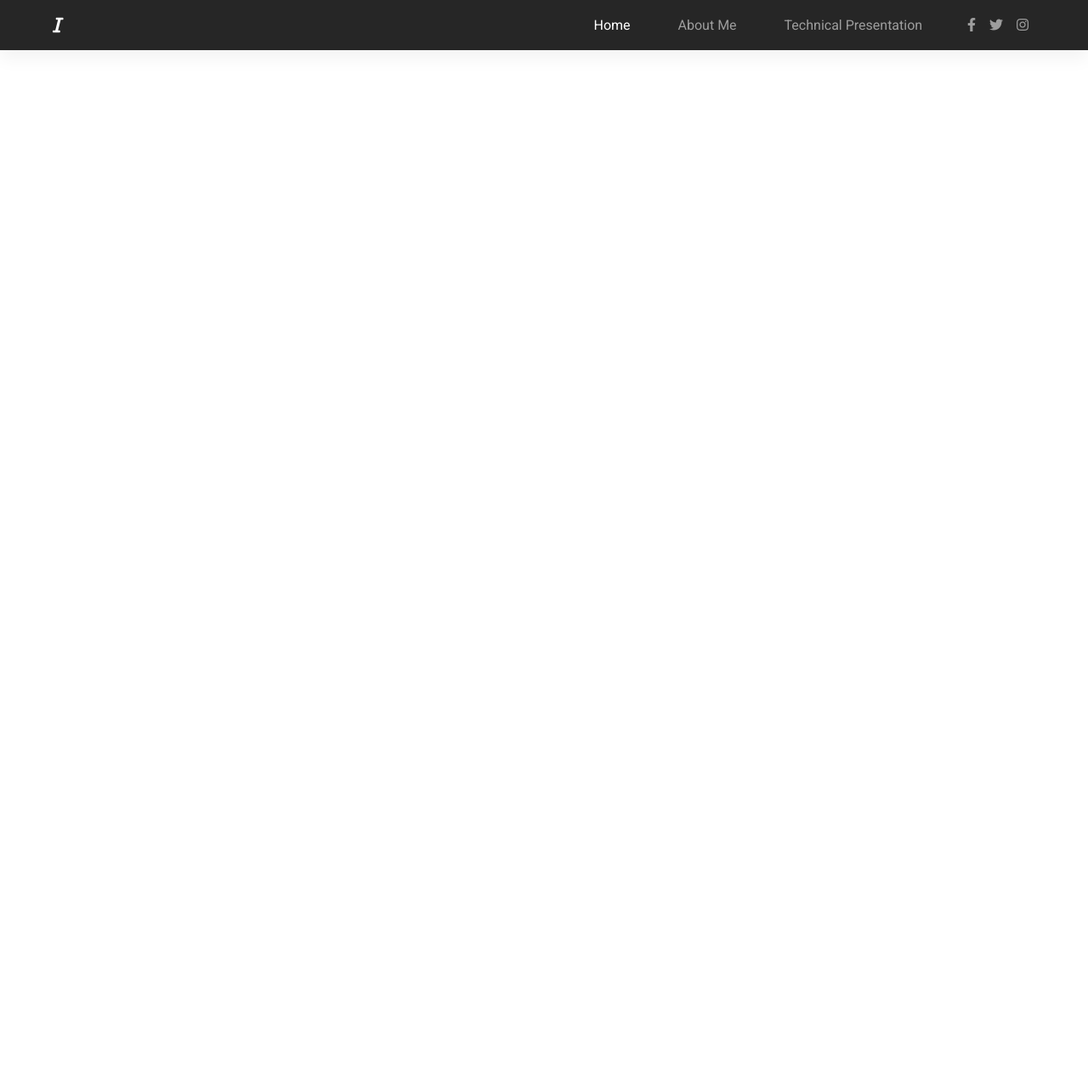
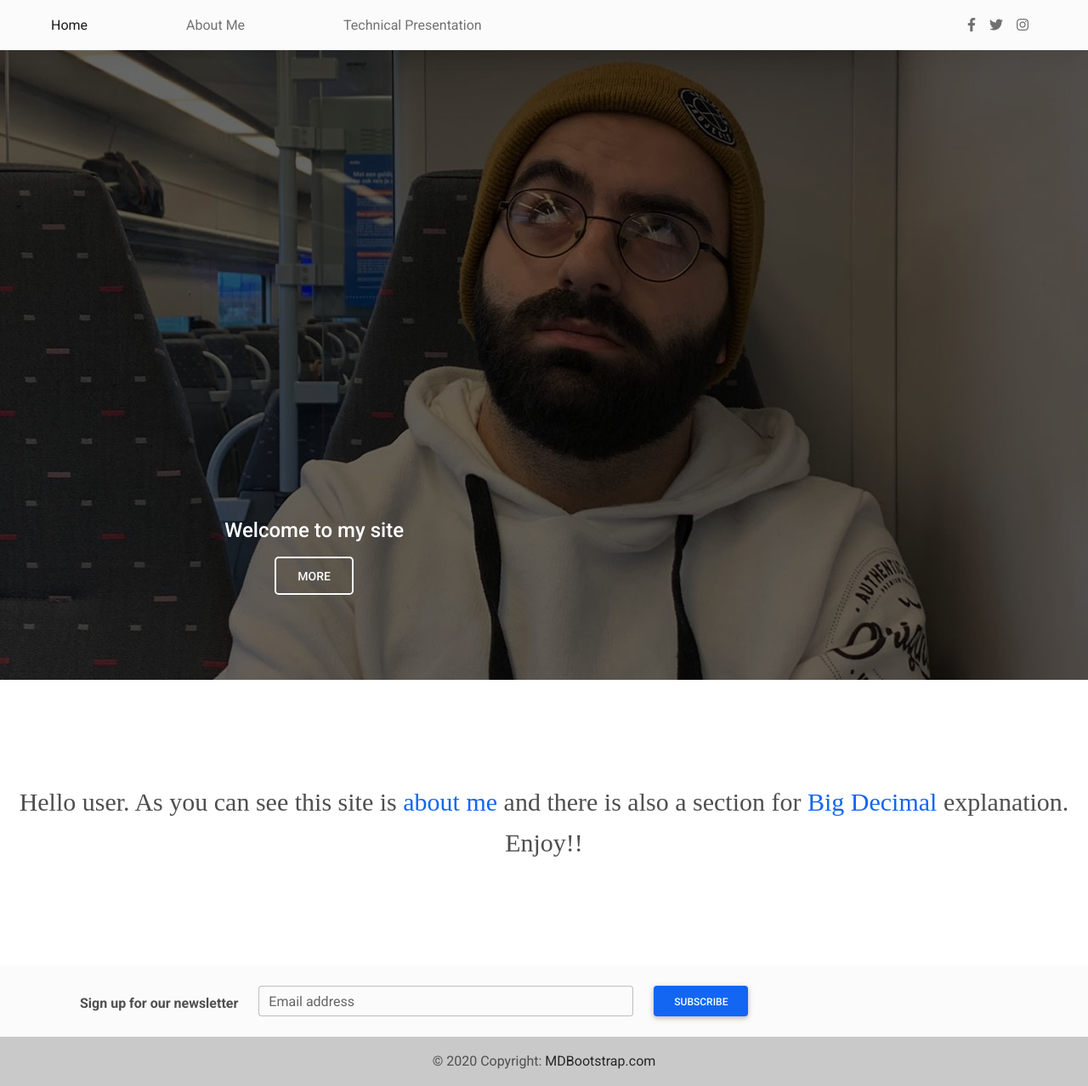
Before and after one commit to ihsandinc/Ihsan-Dinc-Web-Site, a plain HTML site: page index.html in a window 1280 px wide. Shown: the whole page at 85% size. Before the commit the page ends 800 px from the top, so only its background shows below. Drawn offline with Linux system fonts and the light colour scheme.

Commit message:
home page first version

```diff
--- a/css/style.css
+++ b/css/style.css
@@ -5,14 +5,104 @@
 }
 
 .content {
-position: relative;
+/* position: relative;
 display: flex;
-flex-direction: row;
-left: 650px;
-margin-right: 40px;
+flex-direction:row;
+left: 750px;
+margin-right: 60px; */
+margin-right: 60px;
+margin-left: 40px;
+display: flex;
+justify-content: center;
+
 }
 
 .sociaal {
     position: relative;
     right: 50px;
 }
+
+.header-img {
+    height: 100%;
+}
+
+.moretext{
+    position: absolute;
+     bottom: 40px;
+   /*  display: flex;
+    justify-content: space-between;
+    flex-direction: column;
+    align-items: center; */
+
+}
+
+.card-content {
+    margin-left: 20px;
+}
+
+.cards {
+    margin-top: 120px;
+
+
+}
+.card-text, .card-title {
+    text-align: center;
+}
+
+.buton {
+    display: flex;
+    justify-content: center;
+    align-items: center;
+}
+
+
+.explanation {
+    font-size: 30px;
+    font-family: 'Times New Roman', Times, serif;
+    text-align: center;
+    margin-top: 120px;
+    margin-bottom: 120px;
+}
+
+.subscription {
+    display: inline;
+float: right;
+
+}
+@media only screen and (min-width: 961px) and (max-width:1205px ) {
+.moretext{
+    position: absolute;
+    bottom: 100px;
+    right: 400px;
+}
+}
+
+@media only screen and (min-width: 1206px) {
+    .moretext{
+        position: absolute;
+        bottom: 100px;
+        right: 805px;
+    }
+
+}
+
+/*
+.col_white_amrc { color:#FFF;}
+footer { width:100%; background-color:#263238; min-height:150px; min-width: 400px; padding:10px 0px 25px 0px ;}
+footer p { font-size:13px; color:#CCC; padding-bottom:0px; margin-bottom:8px;}
+.foote_bottom_ul_amrc {
+	list-style-type:none;
+	padding:0px;
+	display:table;
+	margin-top: 10px;
+	margin-right: auto;
+	margin-bottom: 10px;
+	margin-left: auto;
+}
+.foote_bottom_ul_amrc li { display:inline;}
+.foote_bottom_ul_amrc li a { color:#999; margin:0 12px;}
+
+.social_footer_ul { display:table; margin:15px auto 0 auto; list-style-type:none;  }
+.social_footer_ul li { padding-left:20px; padding-top:10px; float:left; }
+.social_footer_ul li a { color:#CCC; border:1px solid #CCC; padding:8px;border-radius:50%;}
+.social_footer_ul li i {  width:20px; height:20px; text-align:center;} */
--- a/index.html
+++ b/index.html
@@ -4,7 +4,7 @@
     <meta charset="UTF-8" />
     <meta name="viewport" content="width=device-width, initial-scale=1, shrink-to-fit=no" />
     <meta http-equiv="x-ua-compatible" content="ie=edge" />
-    <title>Material Design for Bootstrap</title>
+    <title>Ihsan Dinc</title>
     <!-- MDB icon -->
     <link rel="icon" href="img/mdb-favicon.ico" type="image/x-icon" />
     <!-- Font Awesome -->
@@ -25,9 +25,13 @@
   </head>
   <body>
     <!-- Start your project here-->
-    <nav class="navbar navbar-expand-lg navbar-dark bg-dark">
+
+
+
+  <header>
+    <nav class="navbar navbar-expand-lg navbar-light bg-light fixed-top scrolling-navbar">
       <div class="container-fluid">
-        <a class="navbar-brand talic" href="#"><i class="fas fa-italic"></i></a>
+
         <button
           class="navbar-toggler"
           type="button"
@@ -75,6 +79,83 @@
         </ul>
       </div>
     </nav>
+
+     <!-- Background image -->
+  <div
+  class="p-5 text-center bg-image header-img"
+  style="
+    background-image: url('img/IMG-20190521-WA0026.jpg');
+    height:100vh;
+    background-size: auto;
+
+  "
+>
+  <div class="mask" style="background-color: rgba(0, 0, 0, 0.6)">
+    <div class="d-flex justify-content-center align-items-center h-100">
+      <div class="text-white moretext">
+        <h4 class="mb-3">Welcome to my site</h4>
+        <a class="btn btn-outline-light btn-lg" href="#short-exp" role="button"
+          >More</a
+        >
+      </div>
+    </div>
+  </div>
+</div>
+<!-- Background image -->
+  </header>
+
+  <div id="short-exp" class="explanation">
+    <p>Hello user. As you can see this site is <a href="#" class="links">about me</a>  and there is also a section for
+      <a href="#">Big Decimal</a> explanation. Enjoy!! </p>
+  </div>
+
+
+
+
+  <footer class="bg-light text-center text-lg-start">
+    <!-- Grid container -->
+    <div class="container p-4 pb-0">
+      <form action="">
+        <!--Grid row-->
+        <div class="row">
+          <!--Grid column-->
+          <div class="col-auto mb-4 mb-md-0">
+            <p class="pt-2"><strong>Sign up for our newsletter</strong></p>
+          </div>
+          <!--Grid column-->
+
+          <!--Grid column-->
+          <div class="col-md-5 col-12 mb-4 mb-md-0">
+            <!-- Email input -->
+            <div class="form-outline mb-4">
+              <input type="email" id="form5Example2" class="form-control" />
+              <label class="form-label" for="form5Example2">Email address</label>
+            </div>
+          </div>
+          <!--Grid column-->
+
+          <!--Grid column-->
+          <div class="col-auto mb-4 mb-md-0">
+            <!-- Submit button -->
+            <button type="submit" class="btn btn-primary mb-4">Subscribe</button>
+          </div>
+          <!--Grid column-->
+        </div>
+        <!--Grid row-->
+      </form>
+    </div>
+    <!-- Grid container -->
+
+    <!-- Copyright -->
+    <div class="text-center p-3" style="background-color: rgba(0, 0, 0, 0.2)">
+      © 2020 Copyright:
+      <a class="text-dark" href="https://mdbootstrap.com/">MDBootstrap.com</a>
+    </div>
+    <!-- Copyright -->
+  </footer>
+
+
+
     <!-- End your project here-->
   </body>
 
```
Also changed, not shown: img/IMG-20190521-WA0026.jpg (added), img/IMG-20191225-WA0009.jpg (added), img/Photo Ihsan Dinc.jpg (added).
